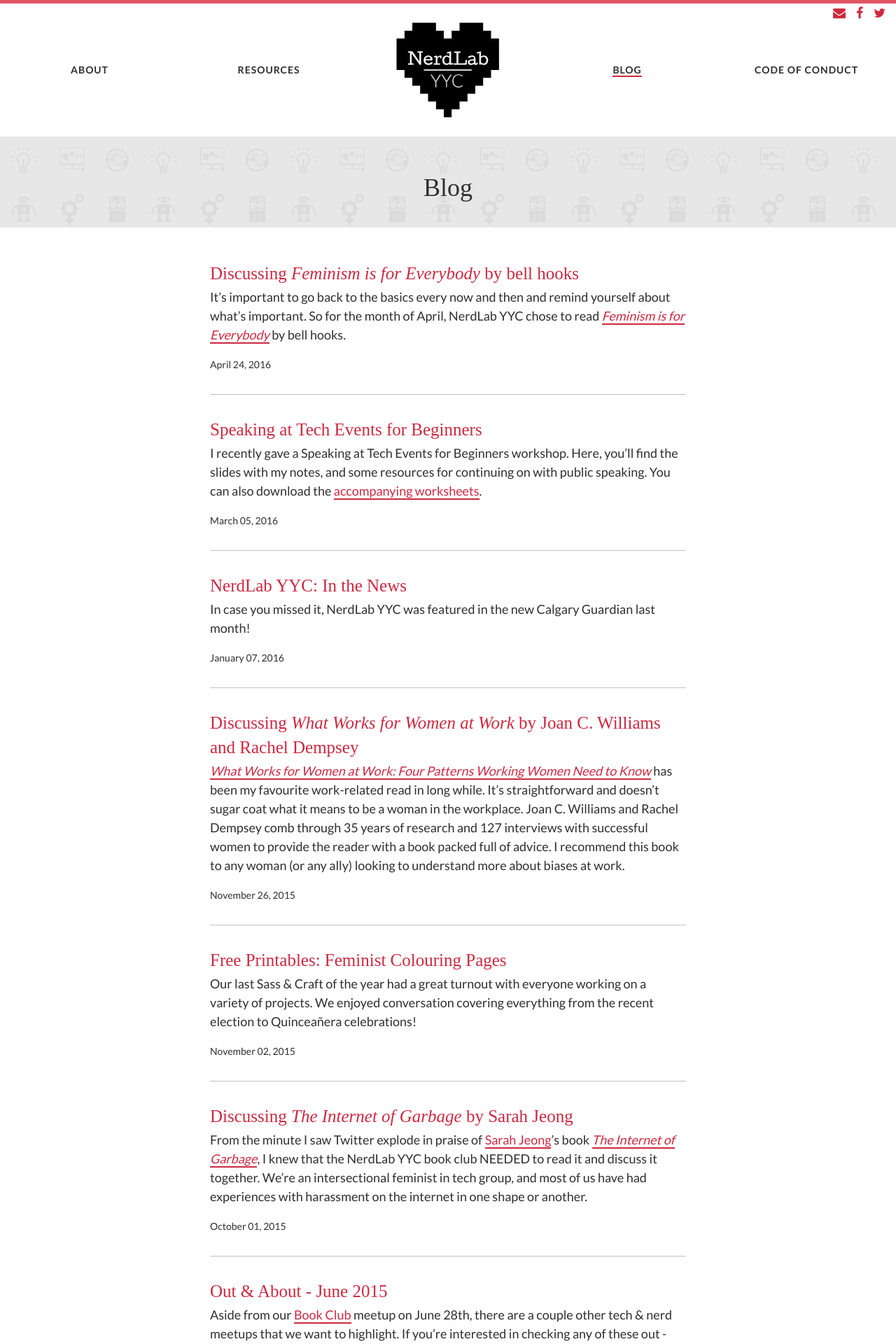
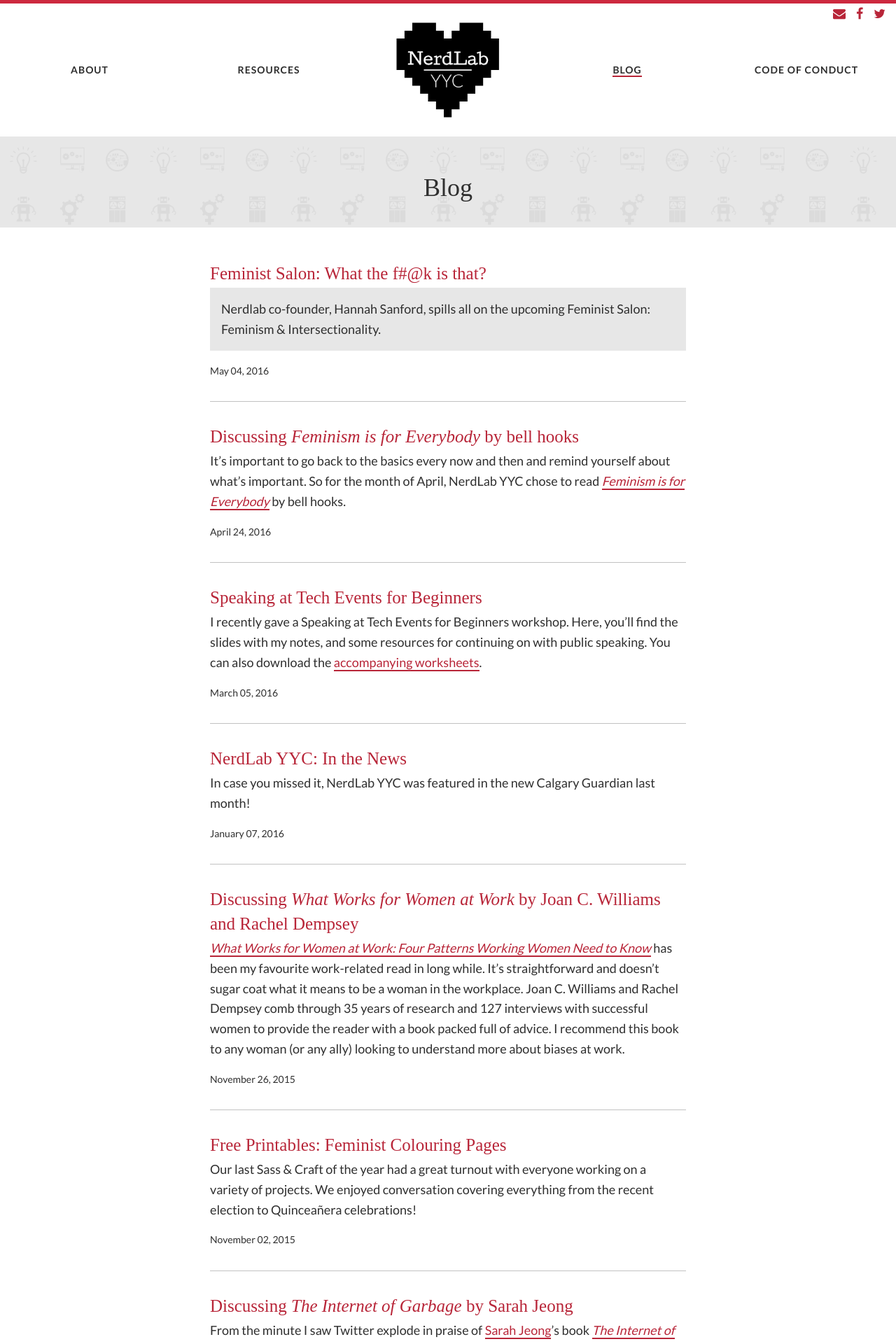
Before and after one commit to nerdlabyyc/nerdlabyyc.github.io, a Jekyll site: the page built from pages/blog/index.md, in a window 1280 px wide. Shown: the top 1920 px of the page at 70% size. Built offline with Jekyll 4.4.1, drawn with Linux system fonts in a browser that asks for light colours; nearby versions of some CDN libraries; some web fonts are replaced.

Commit message:
New Post: Feminist Salon: What the f#@k is that?

```diff
--- /dev/null
+++ b/_posts/2016-05-04-feminist-salon.md
@@ -0,0 +1,64 @@
+---
+layout: post
+title:  'Feminist Salon: What the f#@k is that?'
+date:   2016-05-04 18:45:00
+categories: feminist-salon
+permalink: /what-is-feminist-salon
+author: Jenn Fitzgerald
+author-link: https://twitter.com/FitzerellaYYC
+---
+
+<p class="interview-intro"> Nerdlab co-founder, Hannah Sanford, spills all on the upcoming Feminist Salon: Feminism & Intersectionality.</p>
+
+**Hannah, give us the Feminist Salon details.**
+
+**Hannah:** The <a href="https://www.eventbrite.ca/e/feminist-salon-feminism-and-intersectionality-tickets-24934607081" title="Feminist Salon on Eventbrite">Feminist Salon</a> is coming up on Sunday, May 15th at the Ship & Anchor, our usual hangout spot. I like that place...I like that we sit by the dart boards. For some reason it feels like we should start playing darts. We could bring some interesting pin-ups.
+
+<div class="post-image">
+	<img class="align-center" src="{{site.baseurl}}/img/posts/20160504/dartboard.jpg">
+	<div class="small-text text-align-center image-caption"><a href="https://www.flickr.com/photos/bionicteaching/14749348993">dartboard</a> by <a href="https://www.flickr.com/photos/bionicteaching/">Tom Woodard</a>, available under <a href="https://creativecommons.org/licenses/by-sa/2.0/">CC BY-SA 2.0</a></div>
+</div>
+
+<p class="meetup-link-post"><a href="#" class="meetup-link">Get your ticket on Eventbrite!</a></p>
+
+**What gave you the idea for the Feminist Salon?**
+
+**Hannah:** Our last book club pick was bell hook’s <a href="http://nerdlabyyc.com/feminism-is-for-everybody" title="Discussing Feminism is for Everybody by bell hooks">Feminism is for Everybody</a>. She spoke about the consciousness raising spaces of the 60’s & 70’s that people would host in their homes. I like the idea of a casual get-together where people can talk about topics in an unstructured way, that helps them process, debate and consider the different perspectives on feminism.
+
+At that time feminism was new and people were trying to figure it out. I actually think that the issues and questions that they were dealing with are just as relevant today: What is feminism? Who does it apply to? Who is included in it? How are they included? How do individuals practice?
+
+**What are you hoping attendees will get out of our Feminist Salon?**
+
+**Hannah:** I want people to think about their own feminisms. <a href="http://nerdlabyyc.com/feminist-salon/" title="Feminist Salon FAQ">This isn’t a lecture series</a>, we’re not handing out pamphlets with bullet point lists of what you have to do to be included in the Feminist Club™.
+
+<div class="post-image">
+	<img class="align-center" src="{{site.baseurl}}/img/posts/20160504/feminist-handout.jpg">
+	<div class="small-text text-align-center image-caption"></div>
+</div>
+
+Our book clubs feel like the pre-makings of a feminist salon. Although we start with book questions, we always get into feminist discussions that end up on all sorts of tracks. I really love that format. I want to have people in my living room - or at the Ship & Anchor - talking about this kind of stuff. These events provide opportunities for people to explore concepts that they might not otherwise have the space to explore.
+
+**You don’t talk about feminism in terms of women, you keep saying people. Are you hoping that people, aside from those who identify as women, come out?**
+
+**Hannah:** Yes, definitely. Feminism isn’t just about how a “woman” should be. Feminism is against sexism...it’s about us as people.
+
+<p class="interview-intro">Editor’s note: NerdLab YYC is open to people regardless of gender, gender identity and expression, sexual orientation, disability, physical appearance, body size, race, or religion.</p>
+
+And this is where we get into intersectionality. You’re not any one thing in isolation of the others. Exploring systematic oppression from a perspective of intersectionality can make issues appear more complicated and that much harder to navigate or untangle, true, but sexism isn’t just related to gender in isolation of all other parts of someone’s lived experience. It’s important to recognize that, and that’s also what makes intersectionality interesting. It’s why NerdLab is specific about being intersectional, not just feminist.
+
+**What would you like to see in the future for the Feminist Salon?**
+
+**Hannah:** I’d like to see people suggesting topics that they would like to explore. I want us to build on these conversations, to help expand an awareness of and understanding of sexism and intersectionality in the world.
+
+People need to debate, ask questions and get more comfortable with their own discomfort. Getting comfortable with and figuring out what to do with that discomfort, that’s a big goal for me.
+
+<div class="post-footer">
+
+<h2 class="post-footer-header">Join us at our 1st Feminist Salon!</h2>
+
+<p class="meetup-link-post-footer"><a href="#" class="meetup-link">RSVP on Eventbrite!</a></p>
+
+<p>Things that came up during our conversation that didn’t make it into this write-up… douchebags, #feministpopquiz and R. Kelly.</p>
+
+
+<p>Want to add your thoughts? Find us on <a href="https://twitter.com/nerdlabyyc">Twitter</a> or <a href="https://www.facebook.com/NerdLabYYC">Facebook</a>.</p></div>
--- a/_sass/_base.scss
+++ b/_sass/_base.scss
@@ -12,8 +12,9 @@
     font-size: $base-font-size;
     border-top: 5px solid $brand-color;
     font-family: $base-font-family;
-    line-height: 1.5;
+    line-height: 1.6;
     color: $text-color;
+    font-weight:300;
 }
 a {
     text-decoration:none;
@@ -102,6 +103,16 @@
 .meetup-link--rsvp {
     margin-top:10px;
 }
+
+.meetup-link-post {
+    text-align:center;
+    margin: 4rem 0;
+}
+
+.meetup-link-post-footer {
+    text-align:center;
+}
+
 .strikethrough {
     text-decoration: line-through;
 }
@@ -156,6 +167,7 @@
     margin:auto;
     font-size:12px;
     text-align:left;
+    font-weight:400;
 }
 
 .site-name {
@@ -383,3 +395,20 @@
 .italic {
     font-style:italic;
 }
+
+.interview-intro, .post-footer {
+    background: $background-color;
+    padding: 1rem;
+}
+
+.post-footer {
+    border: 5px solid $brand-color;
+}
+
+.post-footer-header {
+    font-size: 20px;
+    text-align: center;
+    margin-top:0;
+    margin-bottom: 1rem;
+
+}
--- a/css/main.scss
+++ b/css/main.scss
@@ -16,8 +16,8 @@
 $text-color:       #2f2f2f;
 $text-color-light: #fff;
 $background-color: #e7e7e7;
-$brand-color:      #E15667;
-$brand-color-dark: #CD293F;
+$brand-color:      #CD293F;
+$brand-color-dark: darken($brand-color, 5%);
 
 $grey-color:       #828282;
 $grey-color-light: lighten($grey-color, 25%);
```
Also changed, not shown: img/posts/20160504/dartboard.jpg (added), img/posts/20160504/feminist-handout.jpg (added).
